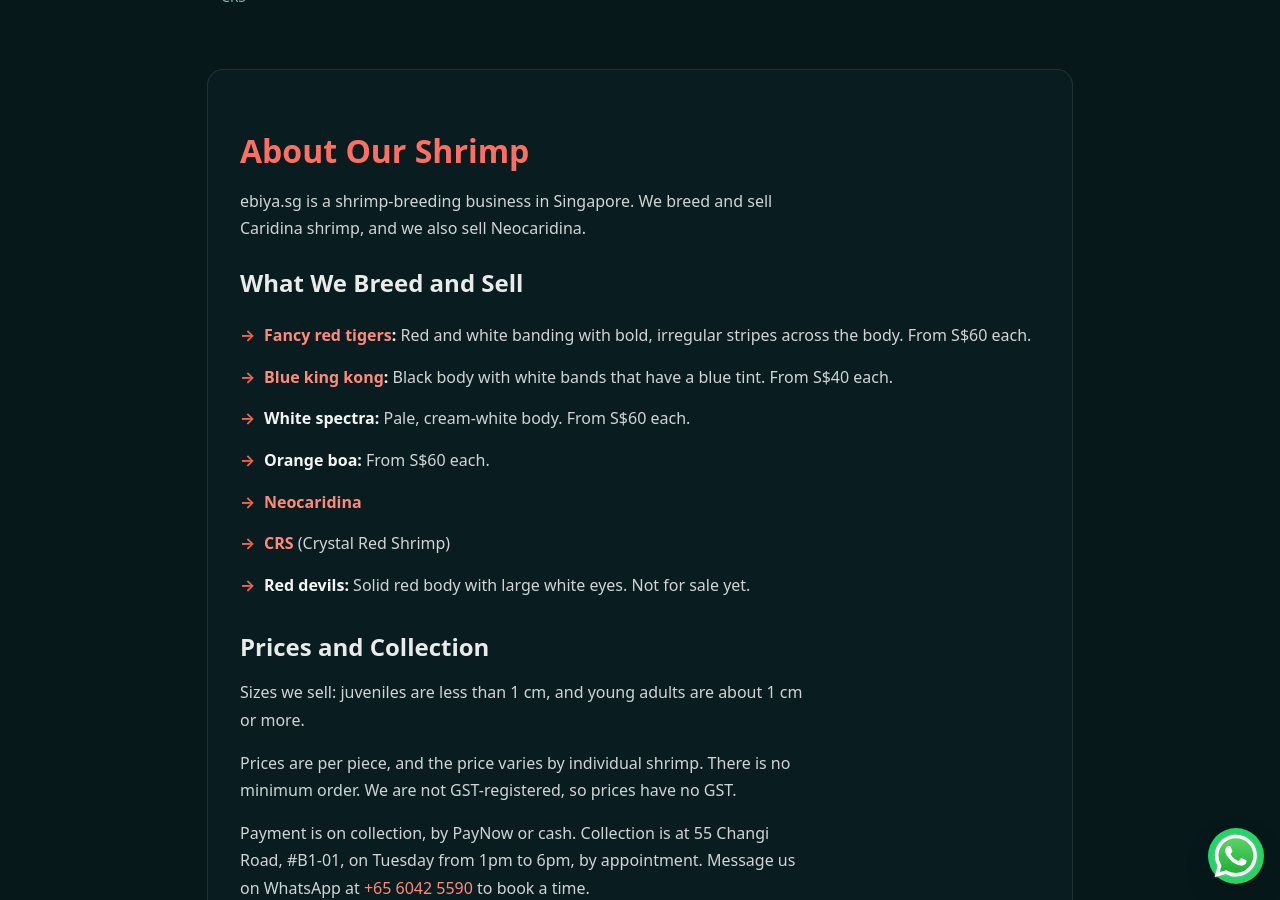
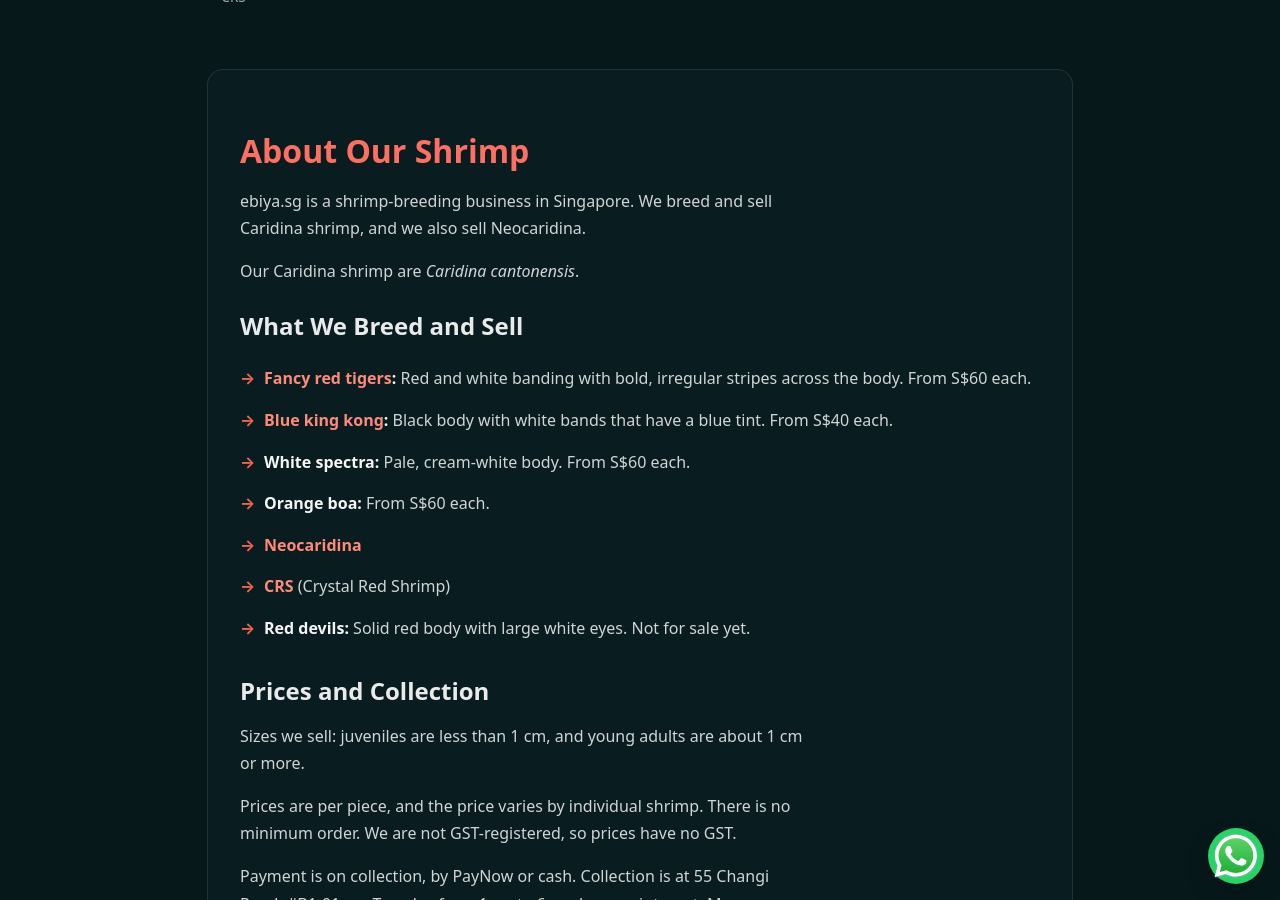
Before and after one commit to m33lucky-benny/reimagined-eureka, a Jekyll site: the page built from shrimp.md, in a window 1280 px wide and 900 px high, scrolled down 2152 px. Built offline with Jekyll 4.4.1, drawn with Linux system fonts in a browser that asks for light colours.

Commit message:
Name the species (Caridina cantonensis) on the hub and the Caridina type pages
Co-Authored-By: Claude Sonnet 5.5 <noreply@anthropic.com>

```diff
--- a/_data/type_info.yml
+++ b/_data/type_info.yml
@@ -2,17 +2,22 @@
 # on the site (shrimp.md "About Our Shrimp", the FAQ) goes here: add a line only when the
 # owner has stated it. Missing keys are simply left out of the page.
 fancy-red-tigers:
+  species: "Caridina cantonensis"
   description: "Red and white banding with bold, irregular stripes across the body."
   price_from: 60
 blue-king-kong:
+  species: "Caridina cantonensis"
   description: "Black body with white bands that have a blue tint."
   price_from: 40
 white-spectra:
+  species: "Caridina cantonensis"
   description: "Pale, cream-white body."
   price_from: 60
 orange-boa:
+  species: "Caridina cantonensis"
   price_from: 60
 neocaridina:
   description: "Neocaridina is a different group from Caridina and is not kept with it."
 crs:
+  species: "Caridina cantonensis"
   description: "CRS stands for Crystal Red Shrimp, a Caridina variety."
--- a/_includes/type-spoke.html
+++ b/_includes/type-spoke.html
@@ -17,6 +17,9 @@
     <p class="gallery-subtitle">Bred in Singapore by ebiya.sg</p>
     {%- if info.description %}
     <p class="gallery-description">{{ info.description }}</p>
+    {%- endif %}
+    {%- if info.species %}
+    <p class="gallery-description">Species: <em>{{ info.species }}</em>.</p>
     {%- endif %}
   </div>
 
--- a/shrimp.md
+++ b/shrimp.md
@@ -107,6 +107,7 @@ schema_type: ImageGallery
   <div class="gallery-info">
     <h2>About Our Shrimp</h2>
     <p>ebiya.sg is a shrimp-breeding business in Singapore. We breed and sell Caridina shrimp, and we also sell Neocaridina.</p>
+    <p>Our Caridina shrimp are <em>Caridina cantonensis</em>.</p>
 
     <h3>What We Breed and Sell</h3>
     <ul>
```
